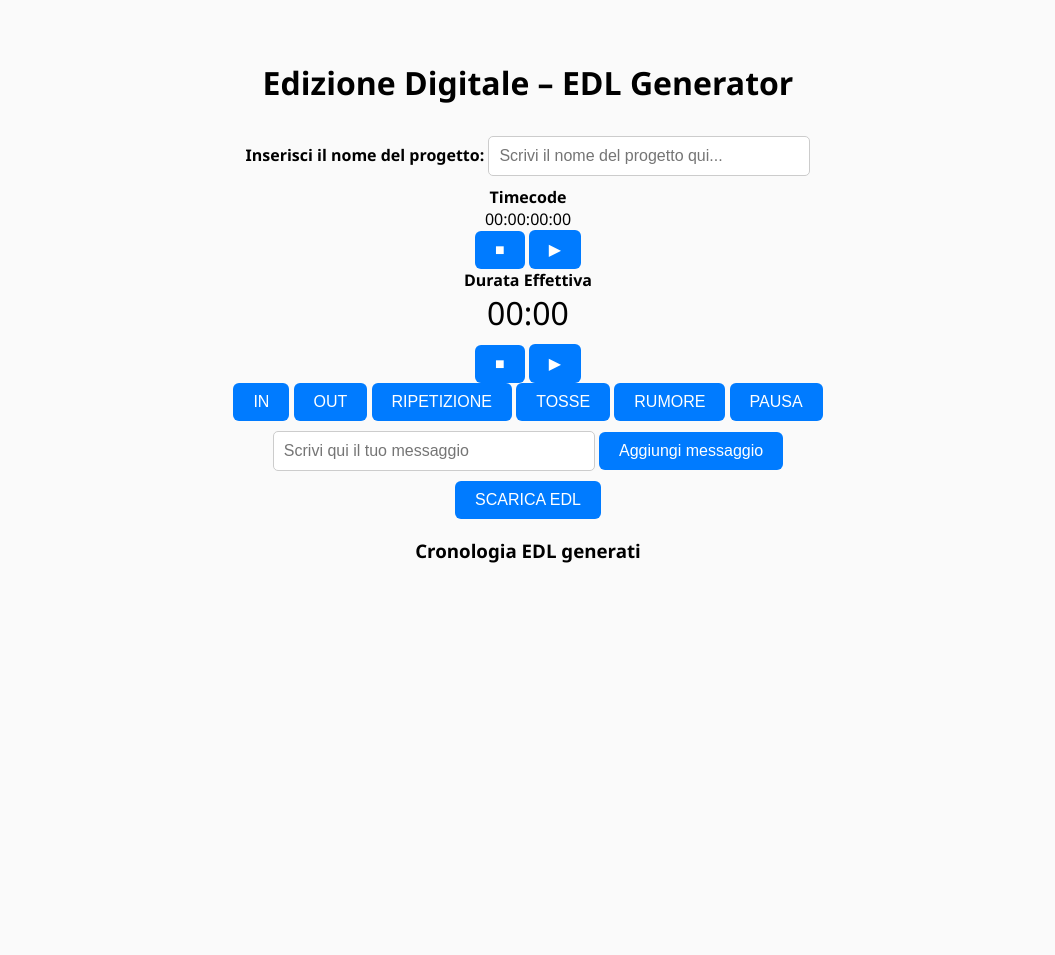
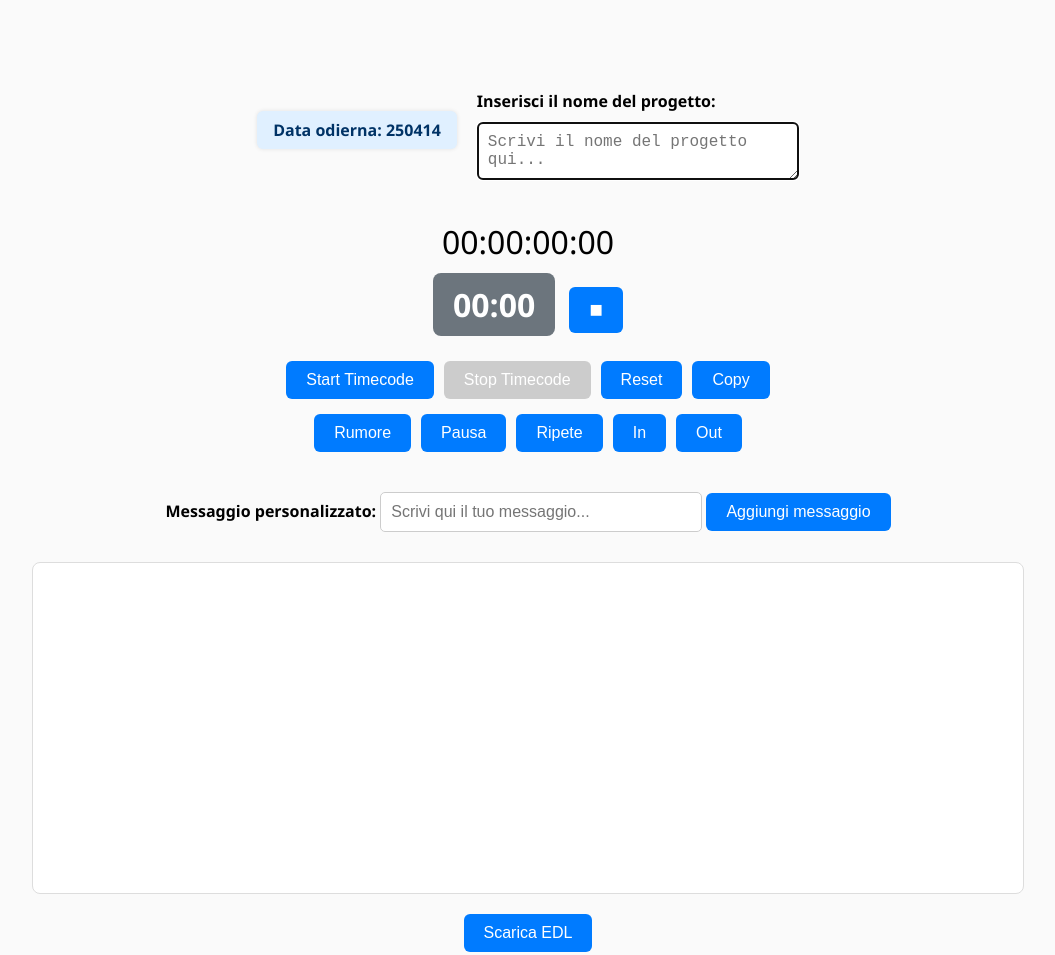
Before and after one commit to ceva20/Atem-EDL-marker-generator, a plain HTML site: page index.html in a window 1280 px wide. Shown: the top 955 px of the page, without its empty margins (112-1167 px from the left). Before the commit the page ends 800 px from the top, so only its background shows below. Drawn offline with Linux system fonts and the light colour scheme.

Commit message:
v7 recuva

```diff
--- a/index.html
+++ b/index.html
@@ -4,7 +4,7 @@
   <head>
   <meta charset="UTF-8">
   <meta name="viewport" content="width=device-width, initial-scale=1.0">
-  <title>V8.0.4</title>
+  <title>V7</title>
   <style>
     body {
       font-family: 'Segoe UI', Tahoma, Geneva, Verdana, sans-serif;
@@ -101,76 +101,96 @@
   animation: pulse 1s infinite;
 }
 
-
-
   </style>
 </head>
 <body>
 
-  <div class="container">
-  <h1>Edizione Digitale – EDL Generator</h1>
+  <div style="margin: 20px 0; display: flex; flex-wrap: wrap; justify-content: center; align-items: center; gap: 20px;">
+  <div id="todayDate" style="
+    padding: 8px 16px;
+    background-color: #e0f0ff;
+    color: #003366;
+    border-radius: 6px;
+    font-size: 1rem;
+    font-weight: bold;
+    box-shadow: 0 0 4px rgba(0,0,0,0.1);
+  "></div>
 
-  <!-- Campo progetto -->
-  <div class="row">
-    <label for="projectName">Inserisci il nome del progetto:</label>
-    <input type="text" id="projectName" placeholder="Scrivi il nome del progetto qui...">
+  <div id="textInputContainer" style="text-align: left;">
+    <label for="projectName">Inserisci il nome del progetto:</label><br>
+    <textarea id="projectName" placeholder="Scrivi il nome del progetto qui..."></textarea>
+    <div id="filePreview" style="margin-top: 5px; font-size: 0.9em; color: gray;"></div>
   </div>
-
-  <!-- Timer e Timecode -->
- <div class="row">
-  <div class="timer-block">
-    <strong>Timecode</strong>
-    <div id="timecodeDisplay" class="timer-display">00:00:00:00</div>
-    <div class="button-group" style="justify-content: center;">
-      <button class="button" id="stopTimecodeBtn" title="Stop Timecode">&#9632;</button>
-      <button class="button" id="startTimecodeBtn" title="Start Timecode">&#9654;</button>
-    </div>
-  </div>
-
-  <div class="timer-block">
-    <strong>Durata Effettiva</strong>
-    <div id="timer" class="timer-display paused">00:00</div>
-    <div class="button-group" style="justify-content: center;">
-      <button class="button" id="stopTimerButton" title="Stop Timer">&#9632;</button>
-      <button class="button" id="toggleTimerButton" title="Start Timer">&#9654;</button>
-    </div>
-  </div>
-</div>
-
-  <!-- Bottoni azione -->
-  <div class="button-group">
-    <button class="button in" data-label="In">IN</button>
-    <button class="button out" data-label="Out">OUT</button>
-    <button class="button" data-label="Ripetizione">RIPETIZIONE</button>
-    <button class="button" data-label="Tosse">TOSSE</button>
-    <button class="button" data-label="Rumore">RUMORE</button>
-    <button class="button" data-label="Pausa">PAUSA</button>
-  </div>
-
-  <!-- Messaggio personalizzato -->
-  <div class="message-row">
-    <input type="text" id="customMessage" placeholder="Scrivi qui il tuo messaggio">
-    <button class="button" id="addCustomMessageButton">Aggiungi messaggio</button>
-  </div>
-
-  <!-- Log -->
-  <div class="log-box" id="outputBox"></div>
-
-  <!-- Scarica -->
-  <div class="download-box">
-    <button id="fileBtn">SCARICA EDL</button>
-  </div>
-</div>
-
-<!-- Pop-up cronologia -->
-<div class="history-popup" id="historyPopup">
-  <h3>Cronologia EDL generati</h3>
-  <ul id="edlHistory" style="list-style: none; padding-left: 0;"></ul>
 </div>
 
 
 
+
+  <div id="timecode">00:00:00:00</div>
+  <div id="timer" class="timer-box">00:00</div>
+  <button id="stopTimerButton" title="Stop Timer" style="margin-left: 10px; font-size: 1.4em;">
+  &#9632;
+</button>
+
+
+
+  <div class="button-container">
+    <button id="startTimecodeButton">Start Timecode</button>
+    <button id="stopTimecodeButton" disabled="">Stop Timecode</button>
+    <button id="resetButton">Reset</button>
+    <button id="copyButton">Copy</button>
+  </div>
+<div id="copyAlert" class="copy-alert" style="display: none;">
+  Timecode copiato negli appunti!
+</div>
+
+  <div class="button-container">
+    <button>Rumore</button>
+    <button>Pausa</button>
+    <button>Ripete</button>
+    <button>In</button>
+    <button>Out</button>
+  </div>
+
+  <div id="customTimecodeContainer">
+    <label for="customMessage">Messaggio personalizzato:</label>
+    <input type="text" id="customMessage" placeholder="Scrivi qui il tuo messaggio...">
+    <button id="addCustomMessageButton">Aggiungi messaggio</button>
+
+  </div>
+
+  <div id="timecodeOutput" contenteditable="true"></div>
+
+  <div id="fileButtonContainer">
+    <button>Scarica EDL</button>
+  </div>
+
+   <div id="historyContainer" style="margin-top: 40px; text-align: left;">
+  <h3>Cronologia EDL generati</h3>
+  <button id="clearHistoryButton" style="margin-bottom: 10px;">Svuota cronologia</button>
+  <div id="noHistoryMessage" style="color: gray; font-style: italic; display: none;">
+    Nessun EDL salvato ancora.
+  </div>
+  <ul id="edlHistory" style="list-style: none; padding: 0;"></ul>
+</div>
+
+
   <script>
+    // Elementi DOM riutilizzati spesso
+const elements = {
+  startBtn: document.getElementById('startTimecodeButton'),
+  stopBtn: document.getElementById('stopTimecodeButton'),
+  resetBtn: document.getElementById('resetButton'),
+  copyBtn: document.getElementById('copyButton'),
+  timer: document.getElementById('timer'),
+  timecode: document.getElementById('timecode'),
+  outputBox: document.getElementById('timecodeOutput'),
+  customMessage: document.getElementById('customMessage'),
+    fileBtn: document.querySelector('#fileButtonContainer button'),
+  projectName: document.getElementById('projectName'),
+  preview: document.getElementById('filePreview'),
+};
+
 
     let timeInSeconds = 0;
     let timerSeconds = 0;
@@ -296,8 +316,7 @@ Rumore - Purple, Pausa - Sky, Ripete - Red, In/Out - Cream  |C:ResolveColorPink
 
     function updateTimecodeDisplay() {
       const totalFrames = Math.floor(timeInSeconds * frameRate);
-      elements.timecodeDisplay.innerText = formatTimecode(totalFrames);
-
+      elements.timecode.innerText = formatTimecode(totalFrames);
     }
 
     function updateTimerDisplay() {
@@ -481,21 +500,6 @@ function clearHistory() {
 
 
     document.addEventListener('DOMContentLoaded', () => {
-       const elements = {
-    projectName: document.getElementById('projectName'),
-    timer: document.getElementById('timer'),
-    timecodeDisplay: document.getElementById('timecodeDisplay'),
-    startTimecodeBtn: document.getElementById('startTimecodeBtn'),
-    stopTimecodeBtn: document.getElementById('stopTimecodeBtn'),
-    stopTimerButton: document.getElementById('stopTimerButton'),
-    toggleTimerButton: document.getElementById('toggleTimerButton'),
-    customMessage: document.getElementById('customMessage'),
-    addCustomMessageButton: document.getElementById('addCustomMessageButton'),
-    outputBox: document.getElementById('outputBox'),
-    fileBtn: document.getElementById('fileBtn'),
-    edlHistory: document.getElementById('edlHistory'),
-    historyPopup: document.getElementById('historyPopup'),
-           };
   resetTimecode();
   restoreFromLocalStorage();
 
@@ -505,26 +509,31 @@ function clearHistory() {
   elements.copyBtn.addEventListener('click', copyTimecode);
   elements.timer.addEventListener('click', toggleTimer);
   elements.fileBtn.addEventListener('click', downloadEDL);
-  elements.addCustomMessageButton.addEventListener('click', addCustomMessage);
-  elements.stopTimerButton.addEventListener('click', stopAndResetTimer);
+      document.getElementById('stopTimerButton').addEventListener('click', stopAndResetTimer);
 
-  document.querySelectorAll('.button-group .button').forEach(button => {
-  const label = button.dataset.label;
-  if (label) {
-    button.addEventListener('click', () => generateFormattedText(label));
-  }
-});
-
-
-  elements.projectName.addEventListener('input', updateFilePreview);
-
- elements.customMessage.addEventListener('keydown', e => {
+  document.querySelector('#customTimecodeContainer').addEventListener('keydown', e => {
   if (e.key === 'Enter') {
     e.preventDefault();
     addCustomMessage();
   }
 });
 
+
+  document.querySelectorAll('.button-container button').forEach(button => {
+    const label = button.innerText.trim();
+    if (['Rumore', 'Pausa', 'Ripete', 'In', 'Out'].includes(label)) {
+      button.addEventListener('click', () => generateFormattedText(label));
+    }
+  });
+
+  elements.projectName.addEventListener('input', updateFilePreview);
+
+  elements.customMessage.addEventListener('keydown', e => {
+    if (e.key === 'Enter') {
+      e.preventDefault();
+      document.querySelector('#customTimecodeContainer button').click();
+    }
+  });
 
   // ✅ Mostra la data e imposta il focus sul campo progetto
   const date = new Date();
```
